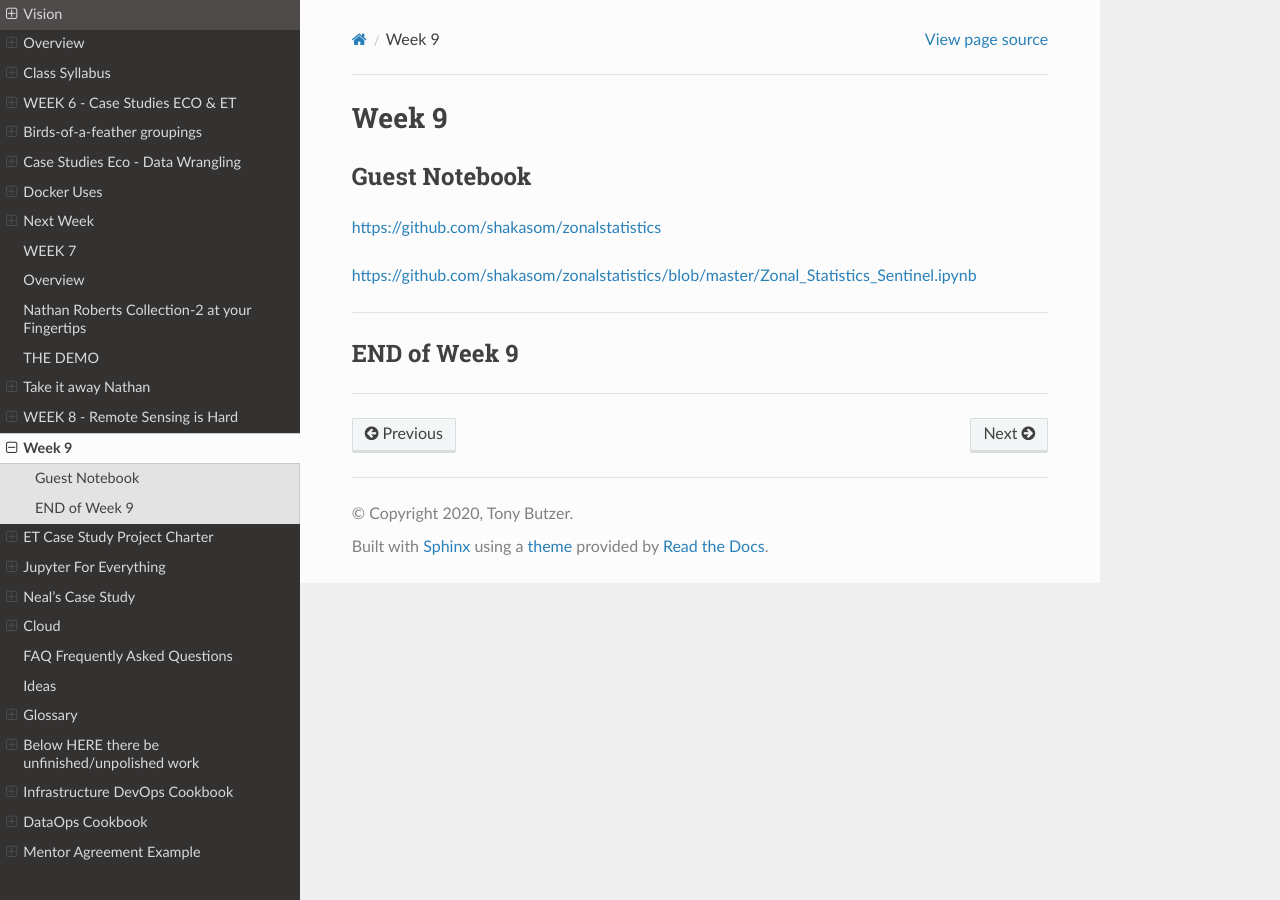
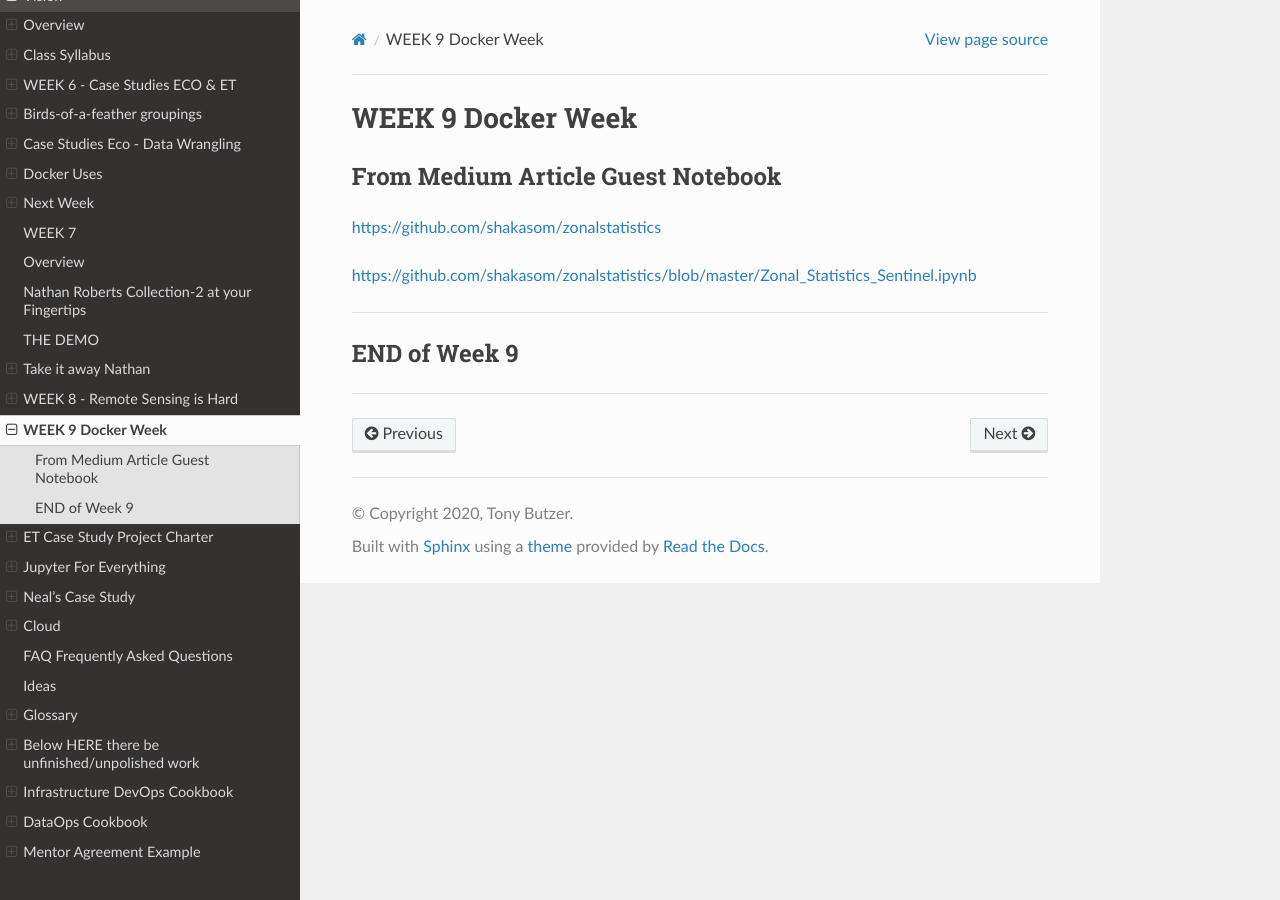
Before and after one commit to tonybutzer/harmony-docs, a Sphinx documentation site: the page built from documentation/source/09week.md, in a window 1280 px wide. Built offline with Sphinx 7.4.7 and the Read the Docs theme 2.0.0, drawn with Linux system fonts in a browser that asks for light colours; pages that are not in the unit, such as notebooks, are missing from menus.

Commit message:
automatic git update from Makefile

```diff
--- a/documentation/source/09week.md
+++ b/documentation/source/09week.md
@@ -1,7 +1,7 @@
-# Week 9
+# WEEK 9 Docker Week
 
 
-## Guest Notebook
+## From Medium Article Guest Notebook
 
 [https://github.com/shakasom/zonalstatistics](https://github.com/shakasom/zonalstatistics)
 
```
